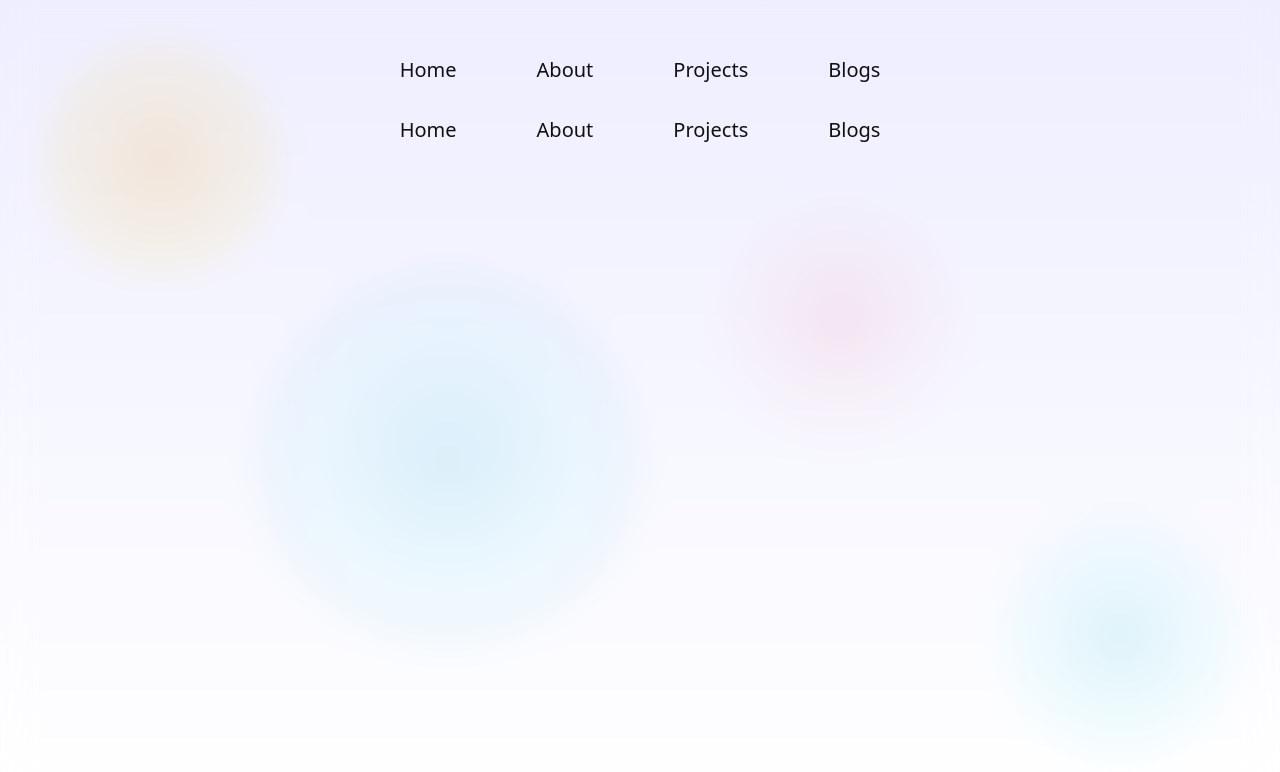
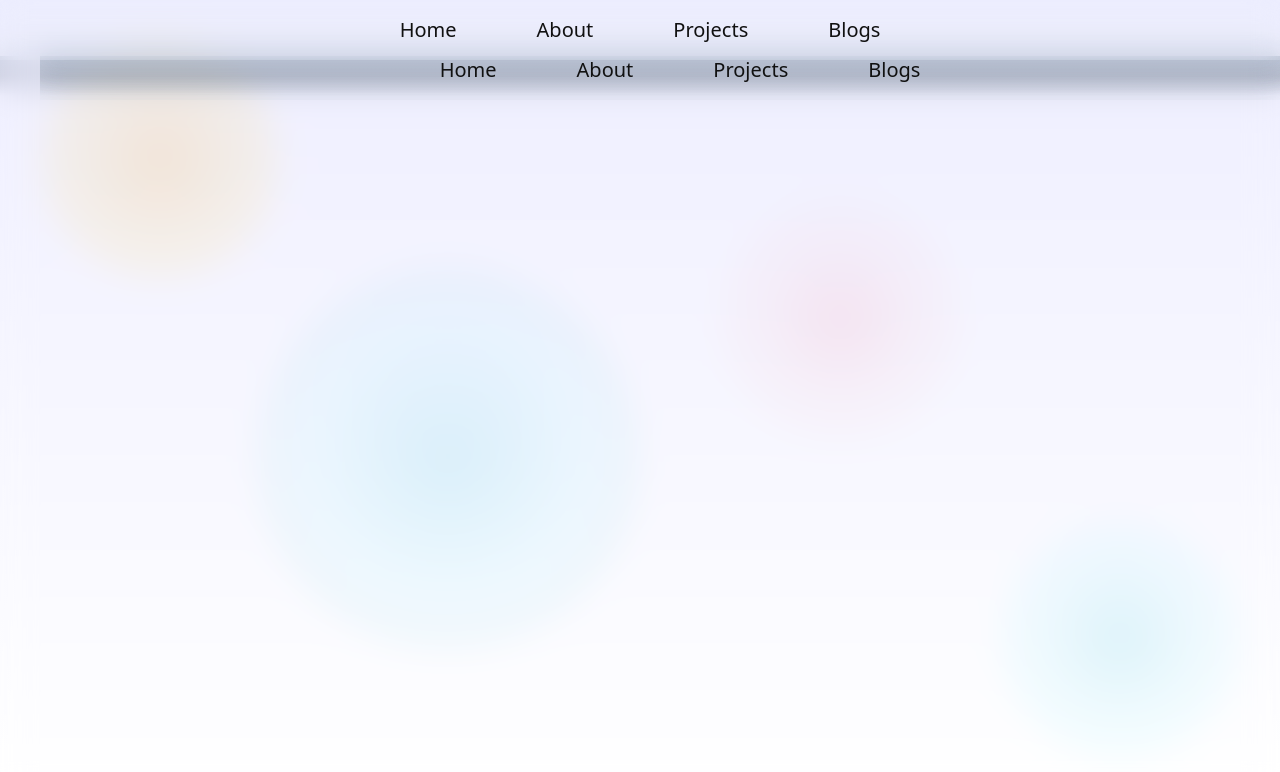
Before and after one commit to ecmCode/nextjs-portfolio, a Next.js app: page /components/Navbar in a window 1280 px wide. Shown: the top 772 px of the page. Built offline with nearby package versions, Linux system fonts and the light colour scheme.

Commit message:
Navbar styling

```diff
--- a/src/pages/_app.tsx
+++ b/src/pages/_app.tsx
@@ -7,8 +7,8 @@ import MainPage from './components/MainPage'
 export default function App({ Component, pageProps }: AppProps) {
   return (
       <Layout>
+        <Navbar/>
         <MainPage>
-          <Navbar/>
           <Component {...pageProps} />
         </MainPage>
       </Layout>
--- a/src/pages/components/Navbar.tsx
+++ b/src/pages/components/Navbar.tsx
@@ -2,8 +2,9 @@ import Link from "next/link";
 import style from "./styles/Navbar.module.css"
 
 const Navbar = () => {
+
     return (
-        <nav>
+        <nav className="relative">
             <ul className={style.nav}>
                 <li>
                     <Link href="/">Home</Link>
@@ -18,6 +19,7 @@ const Navbar = () => {
                     <Link href="/blogs">Blogs</Link>
                 </li>
             </ul>
+            <div className={style.fade}></div>
         </nav>
     );
 }
--- a/src/pages/components/styles/MainPage.module.css
+++ b/src/pages/components/styles/MainPage.module.css
@@ -1,5 +1,5 @@
 .mainPage{
-    @apply p-4 md:p-10 overflow-auto min-h-screen backdrop-blur-lg;
+    @apply p-6 md:p-10 overflow-auto min-h-screen backdrop-blur-lg;
 }
 .mainPage main{
     @apply flex flex-col items-center justify-center gap-4 py-16;
--- a/src/pages/components/styles/Navbar.module.css
+++ b/src/pages/components/styles/Navbar.module.css
@@ -1,7 +1,13 @@
 .nav{
-    @apply flex flex-col md:flex-row gap-2 md:gap-20 justify-center items-end md:items-center py-4 px-8 z-50
+    @apply fixed w-full flex gap-6 md:gap-20 justify-center items-center py-4 px-8 backdrop-blur-md z-50
+    bg-slate-200/10
 }
 
-.nav li{
-    @apply text-xl font-light hover:text-slate-600
+.nav li {
+    @apply text-xl font-light hover:text-slate-500
 }
+
+.fade{
+    @apply w-full h-10 fixed inset-y-14
+    bg-gradient-to-b from-slate-400/40 via-slate-600/20 to-transparent
+}
```
